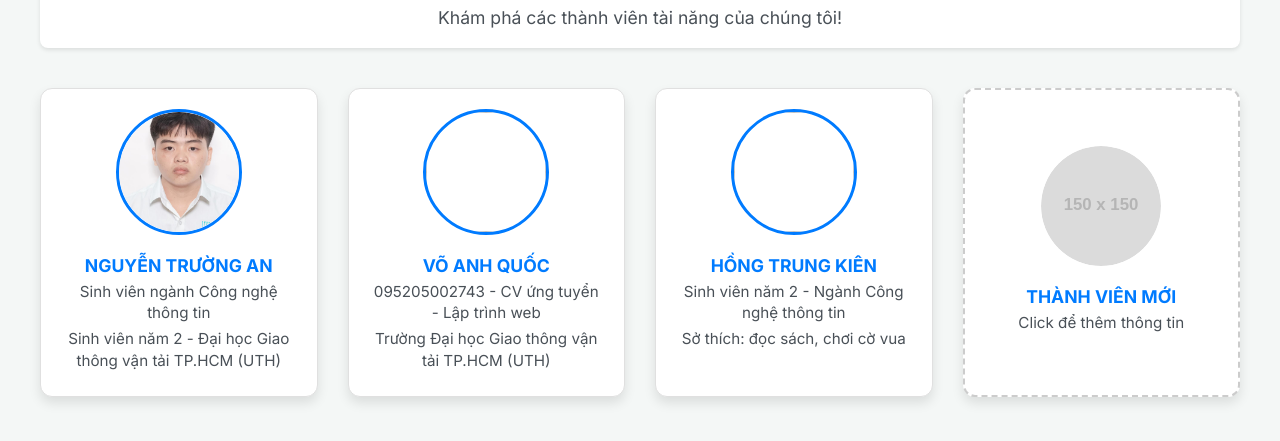
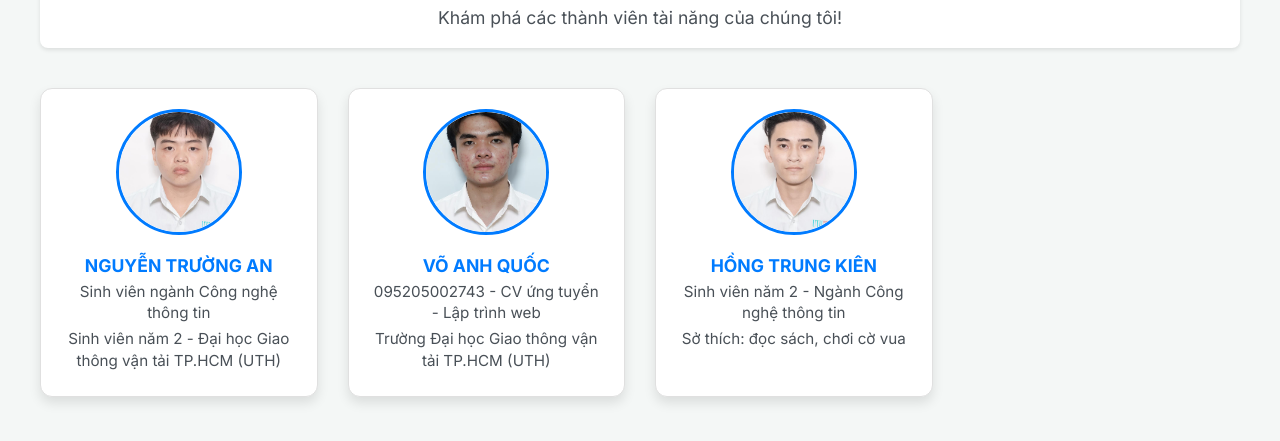
Before and after one commit to An2005-moba/GiuaKi_Nhom2, a plain HTML site: page index.html in a window 1280 px wide. Shown: the part 119-560 px from the top of the page. Drawn offline with Linux system fonts and the light colour scheme; placeholder pictures from the web are drawn by us.

Commit message:
Update index.html

```diff
--- a/index.html
+++ b/index.html
@@ -28,7 +28,7 @@
 
             <a href="file:///C:/Users/ACER/Downloads/GK%20Web/GK%20Web/ban3/index.html" class="card">
                 <div class="card-image">
-                    <img src="..//GiuaKi_Nhom2/images/Avata.png">
+                    <img src="../GiuaKi_Nhom2/images/Avata.png">
                 </div>
                 <div class="card-info">
                     <p class="subtitle">VÕ ANH QUỐC</p>
@@ -39,7 +39,7 @@
 
             <a href="file:///C:/Users/ACER/Downloads/HongTrungKien_CV/HongTrungKien_CV/filcode/cv.html" class="card">
                 <div class="card-image">
-                    <img src="..//GiuaKi_Nhom2/images/anhdaidien.png">
+                    <img src="../GiuaKi_Nhom2/images/anhdaidien.png">
                 </div>
                 <div class="card-info">
                     <p class="subtitle">HỒNG TRUNG KIÊN</p>
@@ -47,16 +47,6 @@
                     <p class="description">Sở thích: đọc sách, chơi cờ vua</p>
                 </div>
             </a>
-
-            <div class="card add-member-card">
-                <div class="card-image">
-                    <img src="https://via.placeholder.com/150/EEEEEE?text=Thêm+thành+viên" alt="Thêm thành viên">
-                </div>
-                <div class="card-info">
-                    <p class="subtitle">THÀNH VIÊN MỚI</p>
-                    <p class="description">Click để thêm thông tin</p>
-                </div>
-            </div>
         </div>
     </div>
 </body>
```
